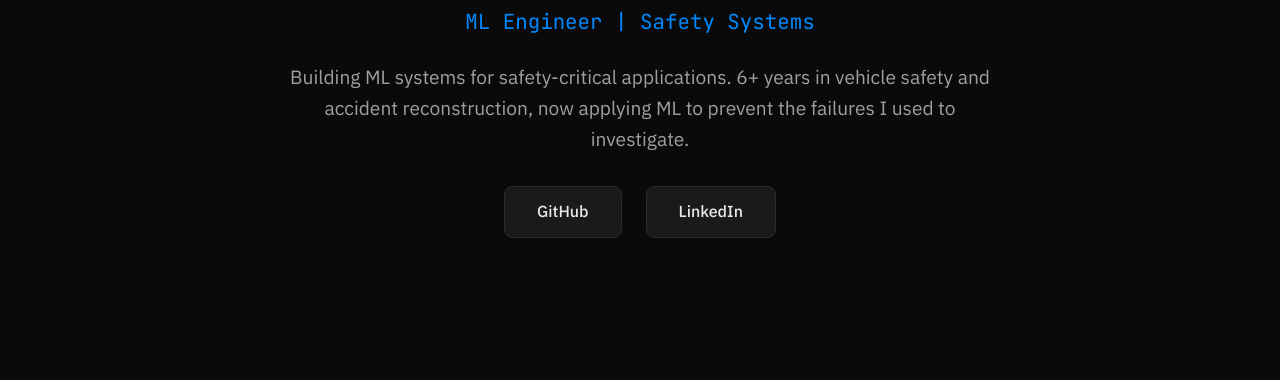
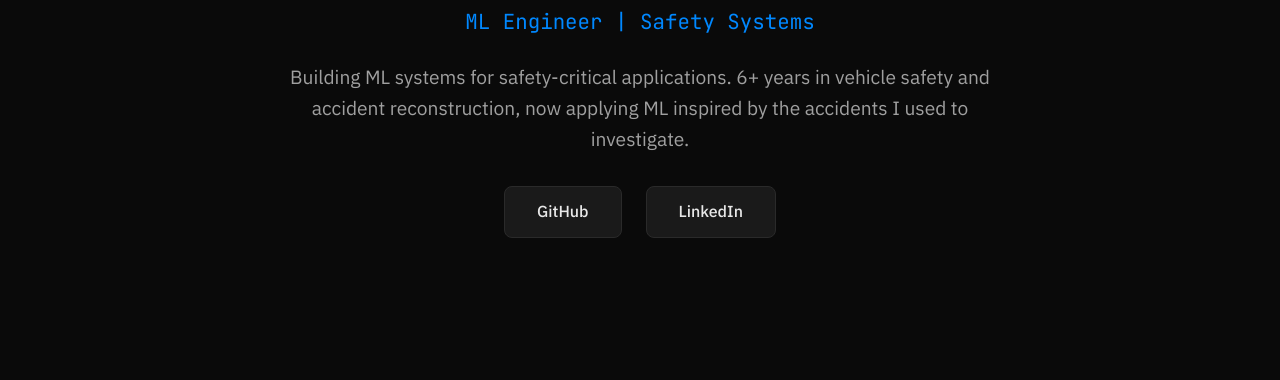
Before and after one commit to 4AM365/4AM365.github.io, a plain HTML site: page index.html in a window 1280 px wide. Shown: the part 275-655 px from the top of the page. Drawn offline with Linux system fonts and the light colour scheme.

Commit message:
style_sheet

```diff
--- a/index.html
+++ b/index.html
@@ -42,7 +42,7 @@
                 </h1>
                 <p class="hero-subtitle">ML Engineer | Safety Systems</p>
                 <p class="hero-description">
-                    Building ML systems for safety-critical applications. 6+ years in vehicle safety and accident reconstruction, now applying ML to prevent the failures I used to investigate.
+                    Building ML systems for safety-critical applications. 6+ years in vehicle safety and accident reconstruction, now applying ML inspired by the accidents I used to investigate.
                 </p>
                 <div class="hero-links">
                     <a href="https://github.com/4AM365" target="_blank" class="hero-link">GitHub</a>
```
